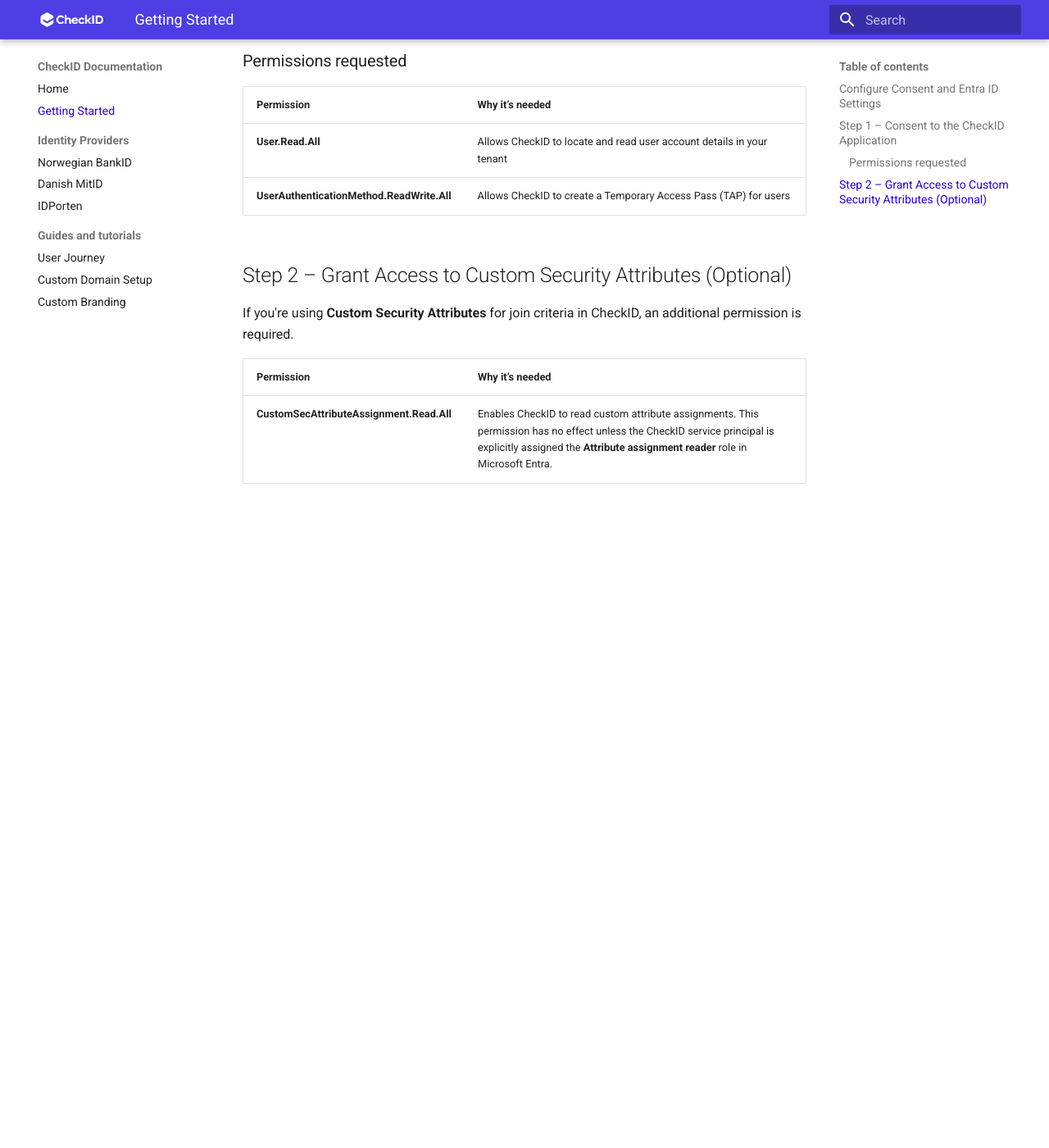
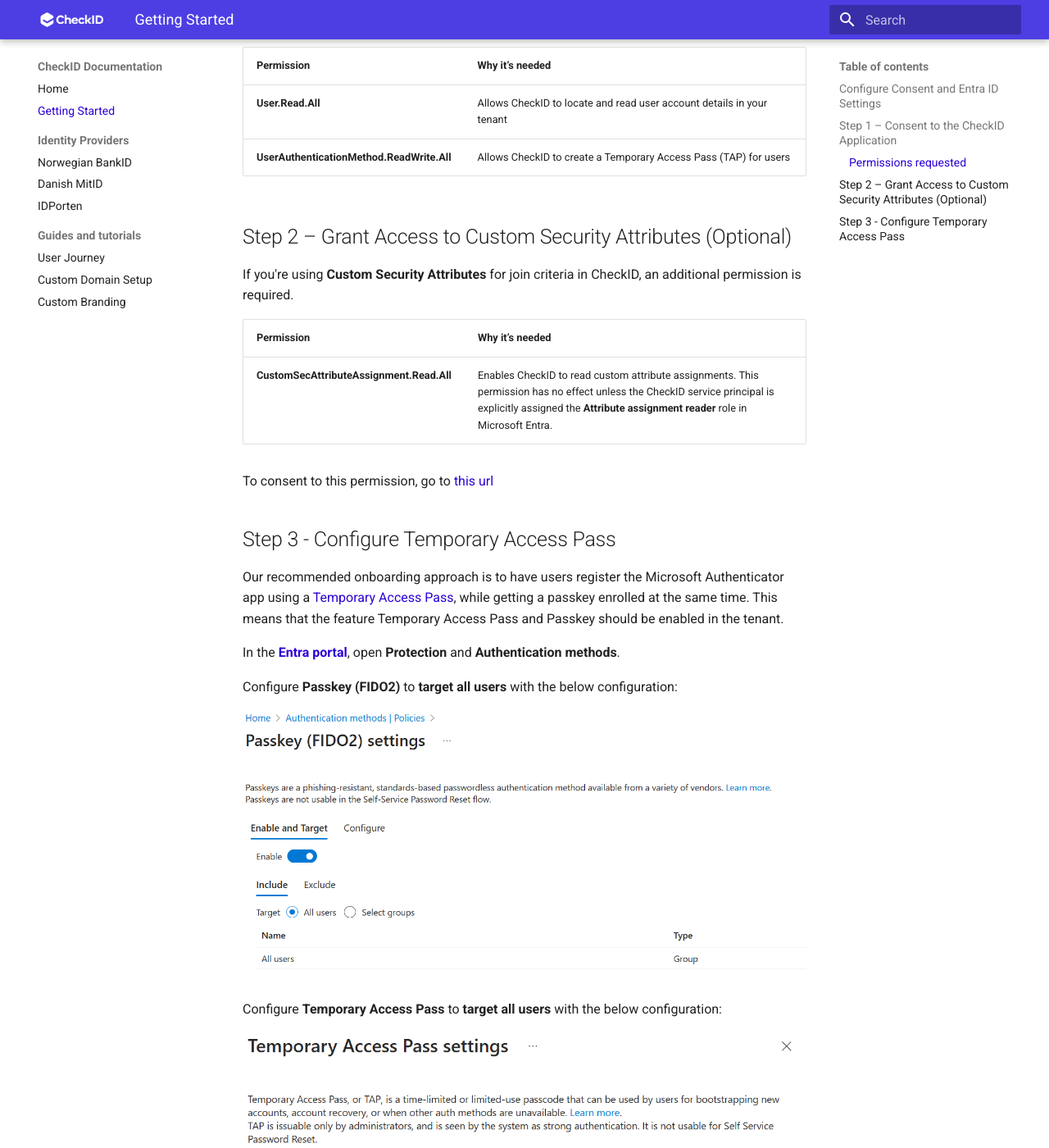
Before and after one commit to fortytwoservices/checkid-public-docs, an MkDocs documentation site: the page built from docs/Getting-Started.md, in a window 1280 px wide and 1400 px high, scrolled down 1457 px. Shown: the whole window at 82% size. Built offline with MkDocs 1.6.1 and Material for MkDocs 9.7.7, drawn with Linux system fonts in a browser that asks for light colours; before the commit the page ends 2087 px from its top, so only the background shows below that.

Commit message:
Sånn
Signed-off-by: Marius Solbakken Mellum <marius.solbakken@fortytwo.io>

```diff
--- a/docs/Getting-Started.md
+++ b/docs/Getting-Started.md
@@ -10,7 +10,7 @@
 
 <https://login.microsoftonline.com/common/adminConsent?client_id=b1c6646a-37c6-4a69-ae96-d6468e2c2a89>
 
-![Consent flow example](assets/img/consent-app.png)
+![Consent flow example](image-1.png)
 
 ### Permissions requested
 
@@ -26,3 +26,19 @@
 | Permission | Why it’s needed |
 |------------|------------------|
 | **CustomSecAttributeAssignment.Read.All** | Enables CheckID to read custom attribute assignments. This permission has no effect unless the CheckID service principal is explicitly assigned the **Attribute assignment reader** role in Microsoft Entra. |
+
+To consent to this permission, go to [this url](https://login.microsoftonline.com/organizations/v2.0/adminconsent?client_id=b1c6646a-37c6-4a69-ae96-d6468e2c2a89&scope=https://graph.microsoft.com/CustomSecAttributeAssignment.Read.All&redirect_uri=https://docs.checkid.no/Getting-Started/&state=12345)
+
+## Step 3 - Configure Temporary Access Pass
+
+Our recommended onboarding approach is to have users register the Microsoft Authenticator app using a [Temporary Access Pass](https://learn.microsoft.com/en-us/entra/identity/authentication/howto-authentication-temporary-access-pass), while getting a passkey enrolled at the same time. This means that the feature Temporary Access Pass and Passkey should be enabled in the tenant.
+
+In the [**Entra portal**](https://entra.microsoft.com/#home), open **Protection** and **Authentication methods**.
+
+Configure **Passkey (FIDO2)** to **target all users** with the below configuration:
+
+![alt text](image.png)
+
+Configure **Temporary Access Pass** to **target all users** with the below configuration:
+
+![alt text](image-2.png)
```
Also changed, not shown: docs/image-1.png (added), docs/image-2.png (added), docs/image.png (added).
